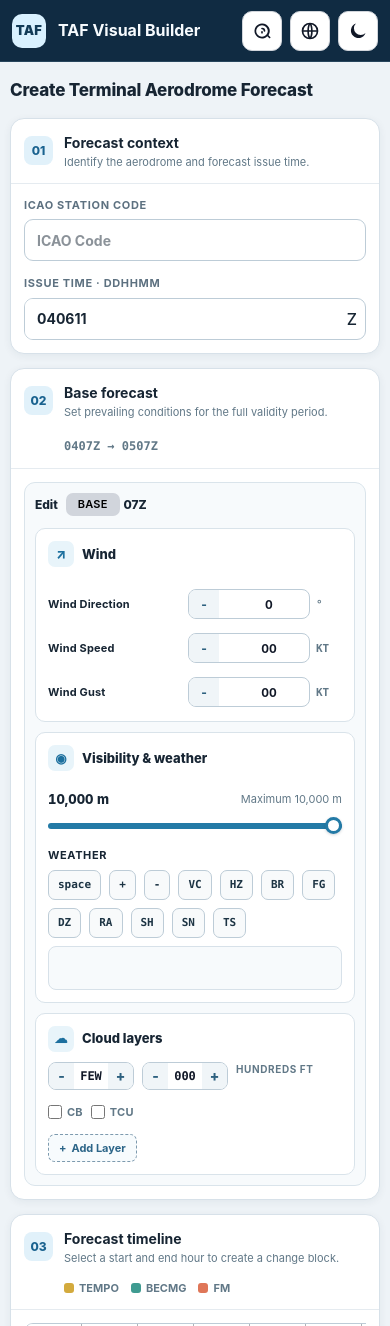
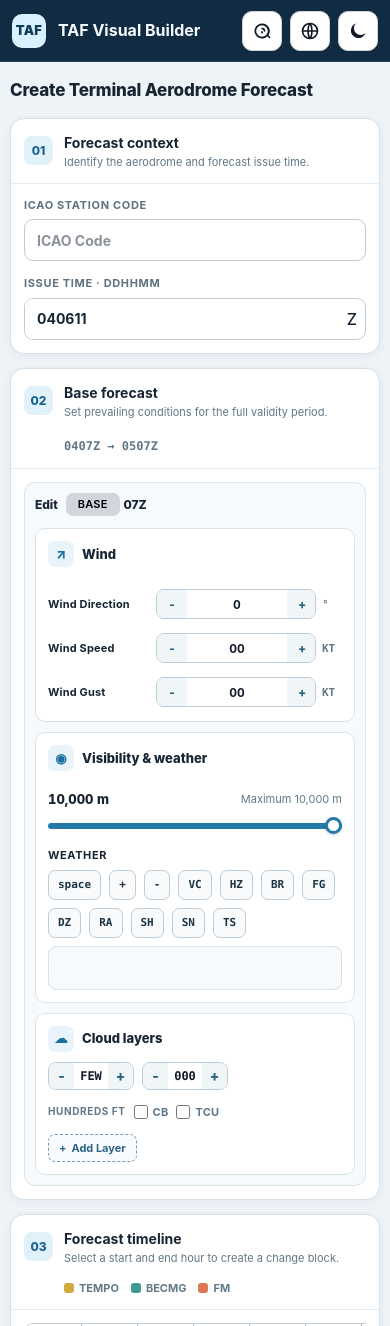
Before and after one commit to sprangdes/taf-visual-builder, a React (Vite) app: page / in a window 390 px wide. Shown: the top 1326 px of the page. Built offline with nearby package versions, Linux system fonts and the light colour scheme.

Commit message:
fix: repair mobile condition control layout

```diff
--- a/src/components/CloudSection.tsx
+++ b/src/components/CloudSection.tsx
@@ -69,6 +69,7 @@ export default function CloudSection({
       <div className="cloud-layers-controls cloud-layers-stack">
         {clouds.map((c) => (
           <div key={c.id} className="cloud-layer-row">
+            <span className="cloud-control-group">
               <NumericControl
                 value={Math.max(0, cloudAmountOptions.indexOf(c.amount))}
                 min={0}
@@ -87,6 +88,8 @@ export default function CloudSection({
                 formatValue={(v) => String(v).padStart(3, "0")}
                 onChange={(value) => onUpdateCloud(c.id, "height", value)}
               />
+            </span>
+            <span className="cloud-metadata-group">
               <span className="cloud-height-unit">{text.conditions.hundredsFeet}</span>
               <label className="cloud-checkbox">
                 <input
@@ -104,6 +107,7 @@ export default function CloudSection({
                 />
                 <span>TCU</span>
               </label>
+            </span>
             {clouds.length > 1 && <CloudDeleteButton onClick={() => onRemoveCloud(c.id)} />}
           </div>
         ))}
--- a/src/components/WindSection.tsx
+++ b/src/components/WindSection.tsx
@@ -55,6 +55,7 @@ export default function WindSection({
       </h4>
       <label className="text-sm flex flex-wrap items-center gap-2">
         <span className="condition-field-label inline-block w-24 sm:w-28">{text.conditions.windDirection}</span>
+        <span className="wind-control-group">
           <NumericControl
             value={wind.dir}
             min={0}
@@ -63,9 +64,11 @@ export default function WindSection({
             onChange={(value) => onUpdateWind("dir", value)}
           />
           <span className="condition-unit">°</span>
+        </span>
       </label>
       <label className="text-sm flex flex-wrap items-center gap-2">
         <span className="condition-field-label inline-block w-24 sm:w-28">{text.conditions.windSpeed}</span>
+        <span className="wind-control-group">
           <NumericControl
             value={wind.speed}
             min={0}
@@ -75,9 +78,11 @@ export default function WindSection({
             onChange={(value) => onUpdateWind("speed", value)}
           />
           <span className="condition-unit">KT</span>
+        </span>
       </label>
       <label className="text-sm flex flex-wrap items-center gap-2">
         <span className="condition-field-label inline-block w-24 sm:w-28">{text.conditions.windGust}</span>
+        <span className="wind-control-group">
           <NumericControl
             value={wind.gust ?? 0}
             min={0}
@@ -87,6 +92,7 @@ export default function WindSection({
             onChange={(value) => onUpdateWind("gust", value)}
           />
           <span className="condition-unit">KT</span>
+        </span>
       </label>
     </div>
   );
--- a/src/index.css
+++ b/src/index.css
@@ -180,6 +180,7 @@ body {
 .cloud-block { margin-top: 10px; font-size: 14px; }
 .wind-block { display: flex; flex-direction: column; gap: 10px; }
 .wind-block label { min-height: 34px; }
+.wind-control-group { display: inline-flex; align-items: center; gap: 6px; white-space: nowrap; }
 .condition-block label,
 .condition-block .block.text-sm { font-size: 12px; }
 .condition-field-label,
@@ -212,6 +213,9 @@ body {
 .cloud-layers-stack > .cloud-layer-row { width: 100%; }
 .cloud-add-row { margin-top: 8px; }
 .cloud-layer-row { margin: 0; }
+.cloud-control-group,
+.cloud-metadata-group { display: inline-flex; flex: 0 0 auto; align-items: center; gap: 8px; }
+.cloud-metadata-group { white-space: nowrap; }
 .cloud-checkbox { display: inline-flex; align-items: center; gap: 5px; min-height: 28px; cursor: pointer; }
 .cloud-checkbox input { width: 14px; height: 14px; margin: 0; border: 1px solid var(--taf-border-strong); border-radius: 4px; accent-color: var(--taf-accent); cursor: pointer; }
 .cloud-checkbox span { color: var(--taf-muted); font-size: 11px; font-weight: 650; letter-spacing: .02em; }
@@ -334,11 +338,17 @@ body {
   .taf-editor { padding: 10px; }
   .wind-block label {
     display: grid;
-    grid-template-columns: minmax(112px, 1fr) 122px 26px;
-    gap: 6px;
+    grid-template-columns: minmax(0, 1fr) auto;
+    align-items: center;
+    gap: 8px;
   }
   .wind-block label > span:first-child { width: auto; }
+  .wind-control-group { justify-self: end; }
+  .wind-block .numeric-control { flex: 0 0 160px; }
   .cloud-layer-row { align-items: flex-start; }
+}
+@media (max-width: 420px) {
+  .cloud-metadata-group { flex-basis: 100%; }
 }
 @media (prefers-reduced-motion: reduce) {
   *, *::before, *::after { scroll-behavior: auto !important; transition-duration: .01ms !important; }
```
Also changed, not shown: 1 other file (tests, documents, lock files or other folders). Lines whose indentation alone changed are shown as unchanged.
